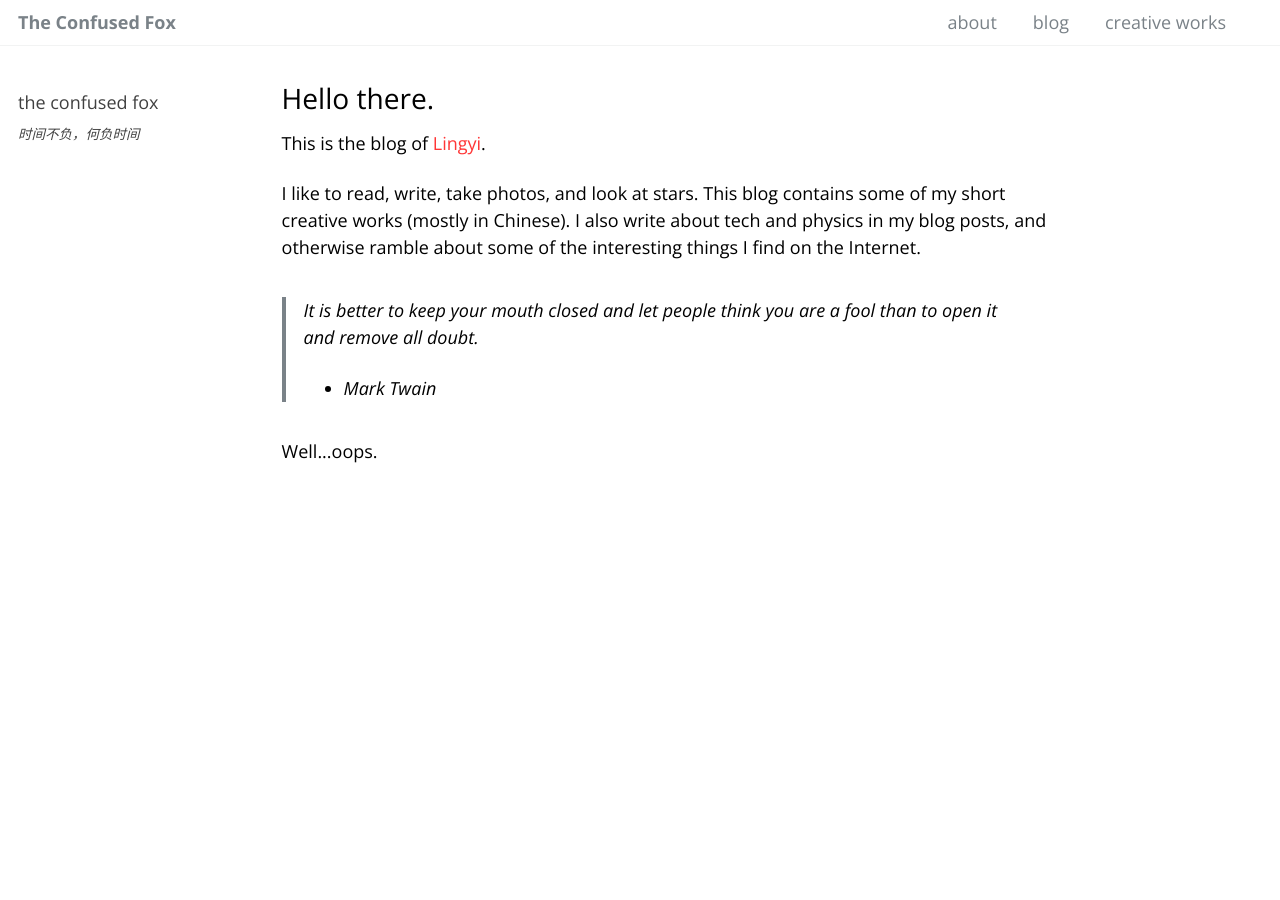
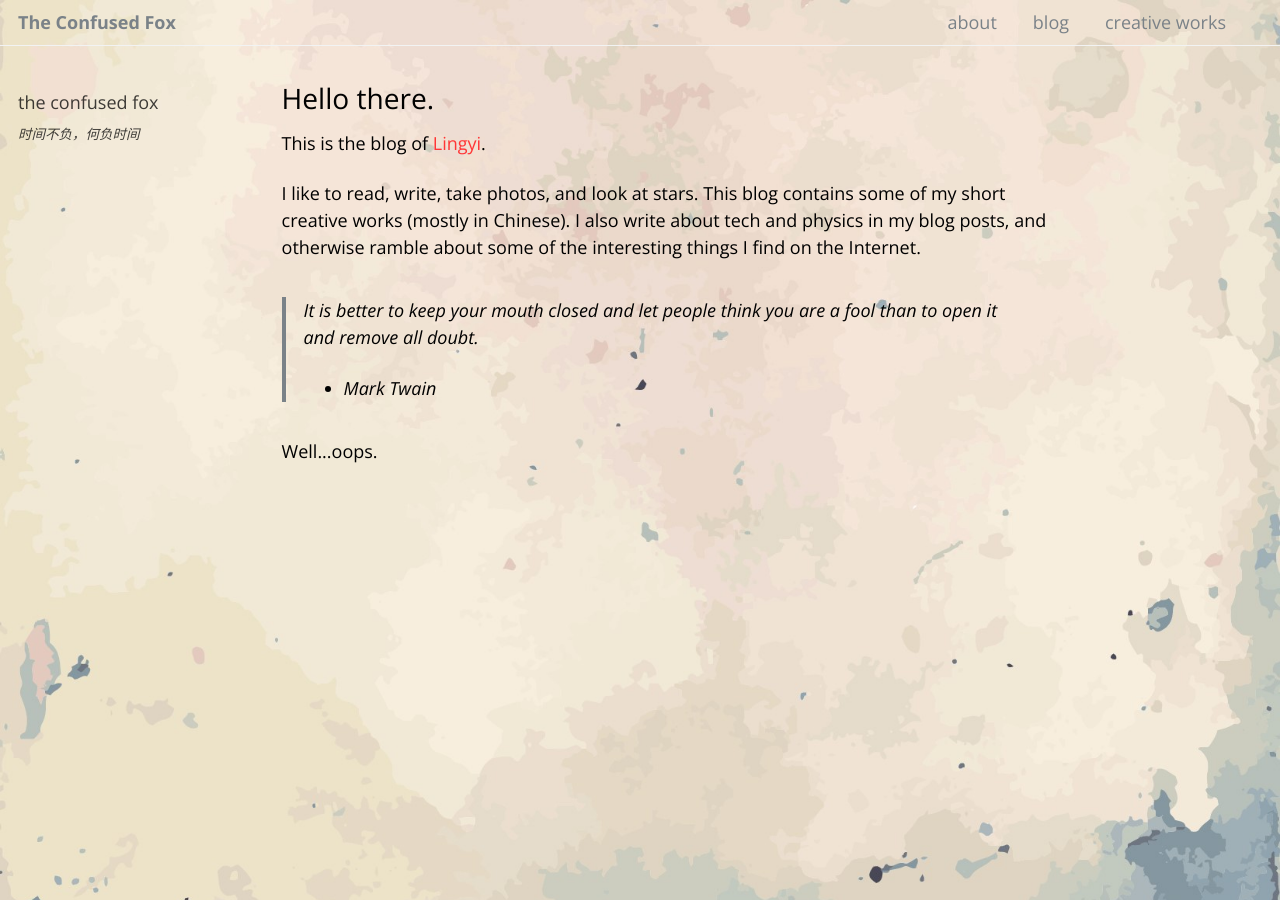
Before and after one commit to Haroenv/lingxz.github.io, a Jekyll site: the page built from index.html, in a window 1280 px wide. Built offline with Jekyll 4.4.1, drawn with Linux system fonts in a browser that asks for light colours; the list of posts is cut into pages by our own code.

Commit message:
add background image

```diff
--- a/_includes/scripts.html
+++ b/_includes/scripts.html
@@ -1,5 +1,6 @@
 <script src="{{ '/assets/js/main.min.js' | absolute_url }}"></script>
 <link rel="stylesheet" href="http://fonts.googleapis.com/css?family=PT+Sans:400,400italic,700|Abril+Fatface">
+<script type="text/javascript" src="//typesquare.com/accessor/en/script/typesquare.js?44~SL9Q2-sk%3D" charset="utf-8"></script>
 
 {% include analytics.html %}
 {% include /comments-providers/scripts.html %}
--- a/_layouts/default.html
+++ b/_layouts/default.html
@@ -9,7 +9,6 @@
   </head>
 
   <body class="layout--{{ page.layout | default: layout.layout }}{% if page.classes or layout.classes %}{{ page.classes | default: layout.classes | join: ' ' | prepend: ' ' }}{% endif %}">
-
     {% include browser-upgrade.html %}
     {% include masthead.html %}
 
--- a/_sass/_base.scss
+++ b/_sass/_base.scss
@@ -6,6 +6,10 @@ html {
   /* sticky footer fix */
   position: relative;
   min-height: 100%;
+  background-image: url("../images/background.jpg");
+  // background-attachment:fixed;
+  background-repeat: no-repeat;
+  background-size: cover;
 }
 
 body {
--- a/_sass/_masthead.scss
+++ b/_sass/_masthead.scss
@@ -10,12 +10,14 @@
   -webkit-animation-delay: 0.15s;
           animation-delay: 0.15s;
   z-index: 20;
+  background-color: transparent;
 
   &__inner-wrap {
     @include container;
     @include clearfix;
     display: -webkit-box;
     display: flex;
+    background-color: transparent;
     -webkit-box-pack: justify;
      justify-content: space-between;
     padding: 0em 1em 0em;
--- a/_sass/_navigation.scss
+++ b/_sass/_navigation.scss
@@ -181,7 +181,7 @@
   display: flex;
   -webkit-box-align: center;
         align-items: center;
-  background: $background-color;
+  // background: $background-color;
 
   a {
     display: block;
--- a/_sass/_variables.scss
+++ b/_sass/_variables.scss
@@ -32,6 +32,8 @@ $garamond                   : Garamond, serif !default;
 // $global-font-family         : $sans-serif !default;
 // $custom: Helvetica, Arial, Tahoma, "Microsoft Yahei","微软雅黑", STXihei, "华文细黑", sans-serif;
 @import url(http://fonts.googleapis.com/css?family=Open+Sans:300,300italc,400,400italic,500,700);
+@import url('https://fonts.googleapis.com/css?family=Nunito:300,300i,400,400i,600,600i,700,700i');
+@import url('https://fonts.googleapis.com/css?family=Varela+Round');
 $custom: Open Sans, "Helvetica Neue", Arial, "Hiragino Sans GB", "WenQuanYi Micro Hei", "Microsoft YaHei", sans-serif;
 
 $global-font-family         : $custom !default;
```
Also changed, not shown: assets/images/background.jpg (added).
